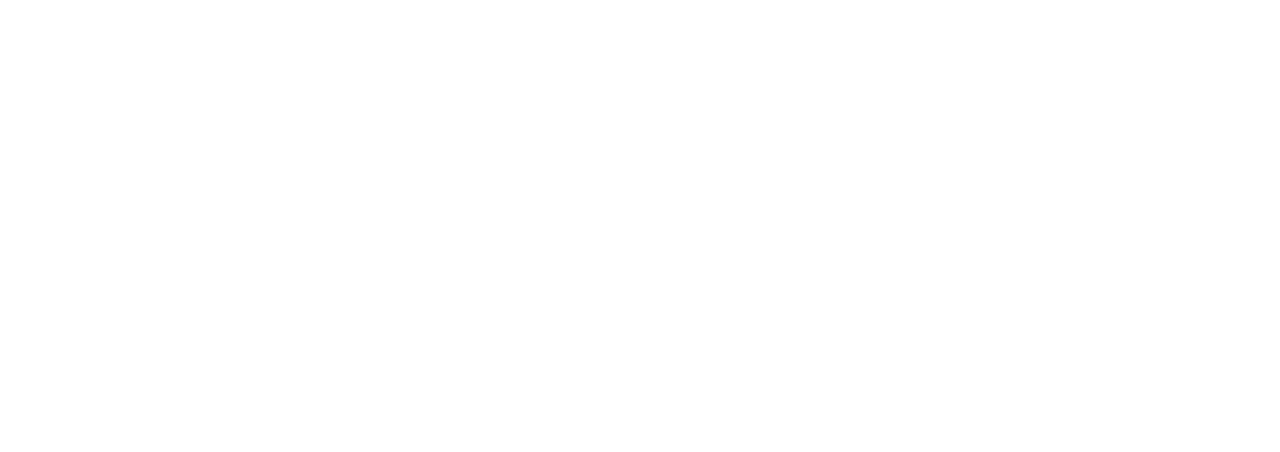
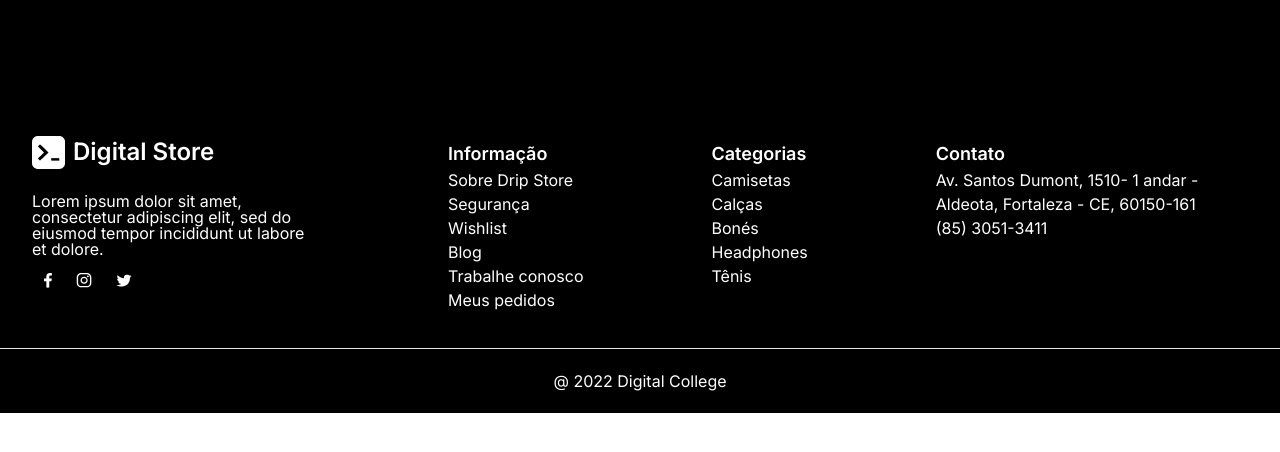
Before and after one commit to ajuteixeira/client-drip-store, a React (Vite) app in the folder client/: page /teste in a window 1280 px wide. Shown: the top 452 px of the page. Built offline with nearby package versions, Linux system fonts and the light colour scheme.

Commit message:
conclusão do footer

```diff
--- a/client/src/components/Footer.jsx
+++ b/client/src/components/Footer.jsx
@@ -1,8 +1,26 @@
+import FooterIcons from './FooterIcons';
+import logo from "../assets/images/logobranco.png";
+
 export default function Footer() {
   return (
     <>
-      <div className="bloco flex">
-        <div className="informacao">
+      <footer className="footer bg-black pt-6 absolute w-full  ">
+        <div className="conteudo flex m-10 mx-10 justify-between"></div>
+        <div className='flex gap-24'>
+        <div className="sobre gap-2 p-8 text-white">
+          <div className="logotipo flex items-start gap-2 mb-6">
+            <img src={logo} alt="" />
+            <h1 className="digistore font-semibold text-2xl"> Digital Store</h1>
+          </div>
+          <p className="descricao w-72 text-white font-normal text-base leading-4 ">
+          Lorem ipsum dolor sit amet, consectetur adipiscing elit, sed do
+          eiusmod tempor incididunt ut labore et dolore.
+        </p>
+        <FooterIcons />
+        </div>
+
+        <div className="bloco flex gap-32 text-white">
+          <div className="informacao py-9 cursor-pointer">
             <h1 className="titulo text-lg font-semibold ">Informação</h1>
             <p className="texto text-base font-normal">Sobre Drip Store</p>
             <p className="texto text-base font-normal">Segurança</p>
@@ -11,7 +29,7 @@ export default function Footer() {
             <p className="texto text-base font-normal">Trabalhe conosco</p>
             <p className="texto text-base font-normal">Meus pedidos</p>
           </div>
-        <div className="categorias">
+          <div className="categorias py-9 cursor-pointer ">
             <h1 className="titulo text-lg font-semibold">Categorias</h1>
             <p className="texto text-base font-normal">Camisetas</p>
             <p className="texto text-base font-normal">Calças</p>
@@ -19,16 +37,23 @@ export default function Footer() {
             <p className="texto text-base font-normal">Headphones</p>
             <p className="texto text-base font-normal">Tênis</p>
           </div>
+          <div className="contato text-lg font-semibold text-white py-9 cursor-pointer ">
+            <h1 className="titulo font-semibold text-lg cursor-pointer ">
+              Contato
+            </h1>
+            <p className="local leading-normal w-80 text-base font-normal">
+              Av. Santos Dumont, 1510- 1 andar - Aldeota, Fortaleza - CE,
+              60150-161
+            </p>
+            <p className="text-base font-normal">(85) 3051-3411</p>
           </div>
-      <div className="contato">
-        <h1 className="titulo text-lg font-semibold">Contato</h1>
-        <p className="local">
-          Av. Santos Dumont, 1510- 1 andar - Aldeota, Fortaleza - CE, 60150-161
-        </p>
-        <p>(85) 3051-3411</p>
+        </div>
         </div>
         <hr />
-      <span className="dc">@ 2022 Digital College</span>
+        <span className="dc flex justify-center font-normal py-5 text-white">
+          @ 2022 Digital College
+        </span>
+      </footer>
     </>
   );
 }
--- a/client/src/pages/UiView.jsx
+++ b/client/src/pages/UiView.jsx
@@ -1,8 +1,12 @@
-import Footericons from '../components/FooterIcons'
+import Footer from "../components/Footer";
+import Footericons from "../components/FooterIcons";
+
 
 export default function UiTest() {
   return <main className="min-w-full">
-    <Footericons />
+
+     <Footer />
+     <Footericons />
 
   </main>;
 
```
Also changed, not shown: client/src/assets/images/logobranco.png (renamed from client/src/assets/images/logo branco.png). Lines whose indentation alone changed are shown as unchanged.
